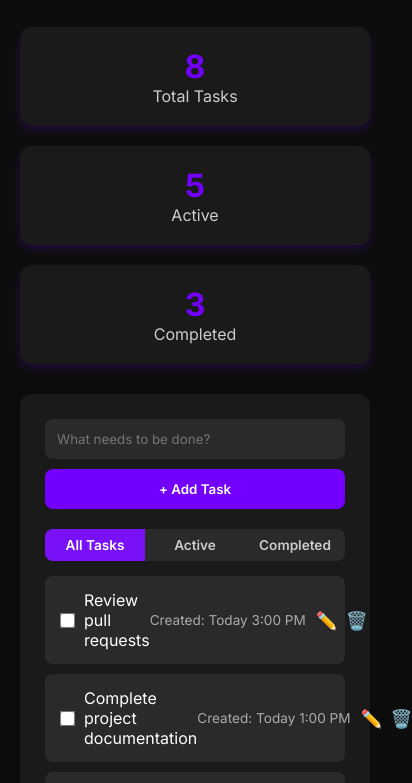
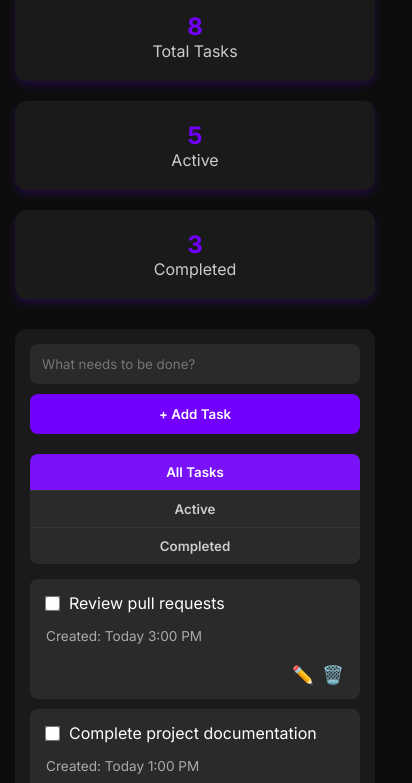
Before and after one commit to TrustDesigns/todolist, a plain HTML site: page index.html in a window 390 px wide. Shown: the part 110-893 px from the top of the page, 412 px wide, since content can reach past the window. Drawn offline with Linux system fonts and the light colour scheme.

Commit message:
Refactor CSS for improved responsiveness and style
Updated font import syntax, adjusted padding, and modified responsive styles for better layout on smaller screens.

```diff
--- a/todo.css
+++ b/todo.css
@@ -1,4 +1,4 @@
-@import url('https://fonts.googleapis.com/css2?family=Inter:wght@400;600;700&display=swap');
+@import url("https://fonts.googleapis.com/css2?family=Inter:wght@400;600;700&display=swap");
 
 * {
   box-sizing: border-box;
@@ -14,7 +14,7 @@ body {
   justify-content: center;
   align-items: flex-start;
   min-height: 100vh;
-  padding: 40px 20px;
+  padding: 20px;
 }
 
 .container {
@@ -28,7 +28,7 @@ header {
 }
 
 header h1 {
-  font-size: 2rem;
+  font-size: clamp(1.5rem, 5vw, 2rem);
   color: #7300ff;
   margin-bottom: 8px;
 }
@@ -47,15 +47,16 @@ header p {
 
 .stat-box {
   background: #1a1a1a;
-  padding: 20px 40px;
+  padding: 20px;
   border-radius: 12px;
   text-align: center;
   box-shadow: 0 4px 8px rgba(111, 0, 255, 0.2);
+  flex: 1 1 200px;
 }
 
 .stat-box h2 {
   color: #7300ff;
-  font-size: 2rem;
+  font-size: clamp(1.5rem, 4vw, 2rem);
 }
 
 .stat-box p {
@@ -84,6 +85,7 @@ header p {
   outline: none;
   background: #2a2a2a;
   color: #fff;
+  min-width: 0;
 }
 
 .add-task button {
@@ -98,7 +100,7 @@ header p {
 }
 
 .add-task button:hover {
-  background: #7300ff;
+  background: #6200ee;
 }
 
 .task-tabs {
@@ -140,6 +142,8 @@ header p {
   border-radius: 8px;
   margin-bottom: 10px;
   transition: 0.2s;
+  flex-wrap: wrap;
+  gap: 10px;
 }
 
 .task-list li:hover {
@@ -152,6 +156,7 @@ header p {
   align-items: center;
   gap: 10px;
   color: #fff;
+  min-width: 200px;
 }
 
 .task-list input[type="checkbox"] {
@@ -183,7 +188,7 @@ header p {
 }
 
 .actions .delete {
-  color: #ad75f1;
+  color: #ff4d4d;
 }
 
 .completed label {
@@ -191,37 +196,59 @@ header p {
   color: #888;
 }
 
-@media (max-width: 700px) {
+@media (max-width: 768px) {
+  .stats {
+    flex-direction: column;
+  }
+
   .stat-box {
-    flex: 1 1 45%;
+    flex-basis: 100%;
   }
+
   .add-task {
     flex-direction: column;
   }
+
   .add-task button {
     width: 100%;
   }
-}
-@media (max-width: 500px) {
-  .stat-box {
-    flex: 1 1 100%;
+
+  .task-list li {
+    flex-direction: column;
+    align-items: flex-start;
+  }
+
+  .task-list .date {
+    margin-top: 5px;
+    margin-right: 0;
+  }
+
+  .actions {
+    margin-top: 10px;
+    width: 100%;
+    justify-content: flex-end;
   }
 }
-@media (max-width: 400px) {
+
+@media (max-width: 480px) {
+  body {
+    padding: 15px;
+  }
+
+  .task-section {
+    padding: 15px;
+  }
+
+  .task-tabs {
+    flex-direction: column;
+  }
+
   .task-tabs button {
-    font-size: 0.85rem;
-    padding: 8px;
+    border-radius: 0;
+    border-bottom: 1px solid #333;
+  }
+
+  .task-tabs button:last-child {
+    border-bottom: none;
   }
 }
-@media (max-width: 350px) {
-  header h1 {
-    font-size: 1.5rem;
-  }
-  .add-task input {
-    padding: 10px;
-  }
-  .task-list .date {
-    display: none;
-  }
-}
-@import url('https://fonts.googleapis.com/css2?family=Inter:wght@400;600;700&display=swap');
```
